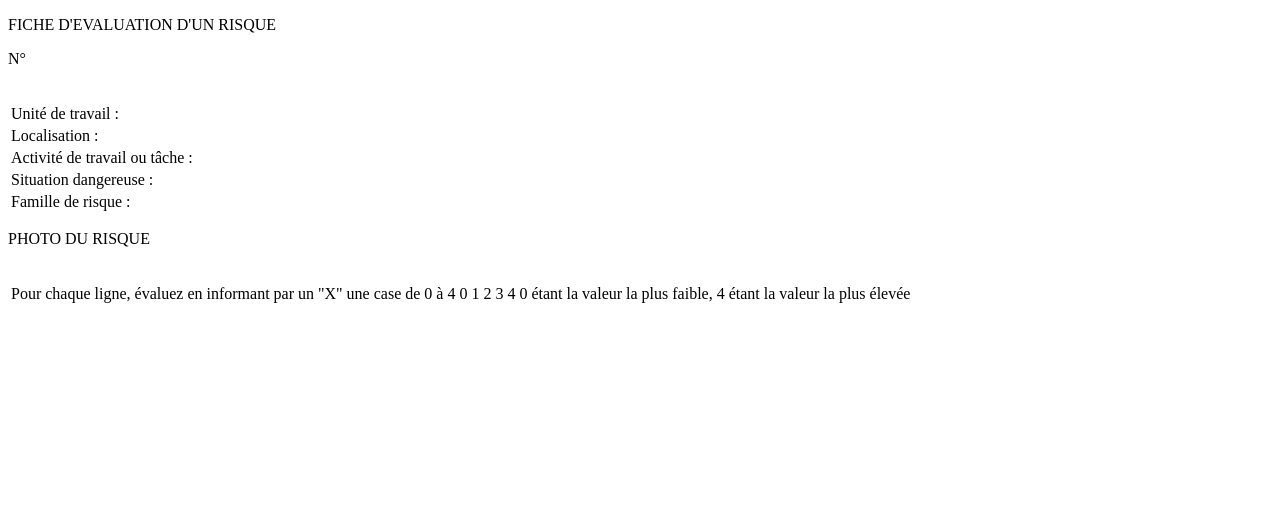
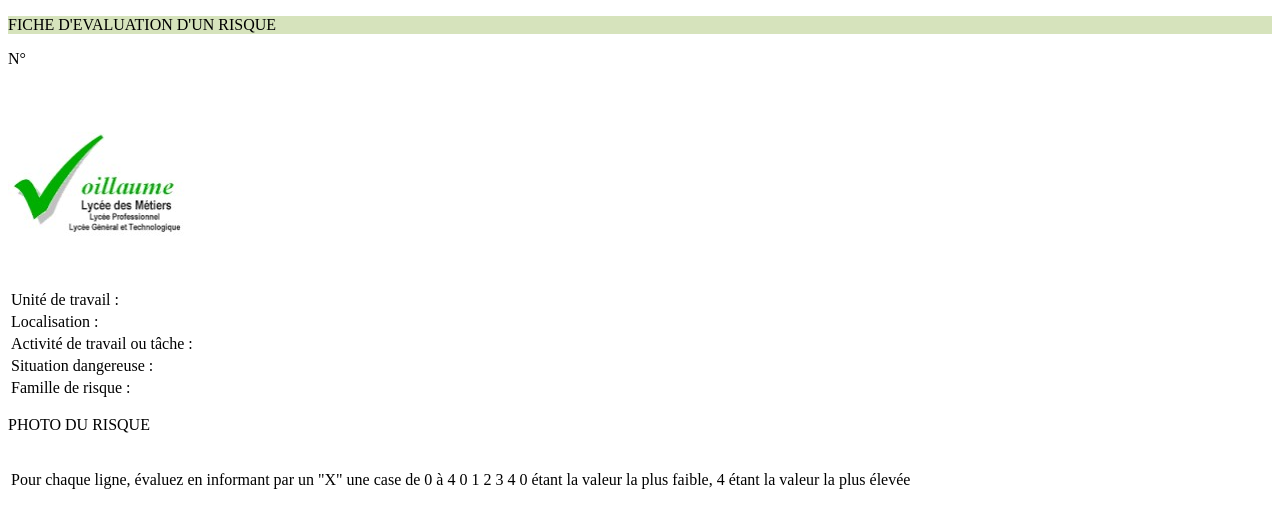
Before and after one commit to AleksSIO/DUER, a PHP site: page /view/vue_risque_pdf.php in a window 1280 px wide. Shown: the top 524 px of the page. Run offline with PHP 8.4, Linux system fonts and the light colour scheme.

Commit message:
Stage_M1

```diff
--- /dev/null
+++ b/styles/pdf.css
@@ -0,0 +1,4 @@
+.titre-fiche {
+    background : #d6e3bc;
+
+}
--- a/view/vue_risque_pdf.php
+++ b/view/vue_risque_pdf.php
@@ -4,6 +4,7 @@
     <meta charset="UTF-8">
     <meta name="viewport" content="width=device-width, initial-scale=1.0">
     <title>Risque</title>
+    <link rel="stylesheet" href="../styles/pdf.css">
 </head>
 <body>
     <div class="bloc-titre">
@@ -14,7 +15,7 @@
         <p>N°</p>
     </div>
     <div class="logo-voillaume">
-        <img>
+        <img src="../assets/logo_voillaume.jpg">
     </div>
     </div>
     <div class="tab-1">
```
